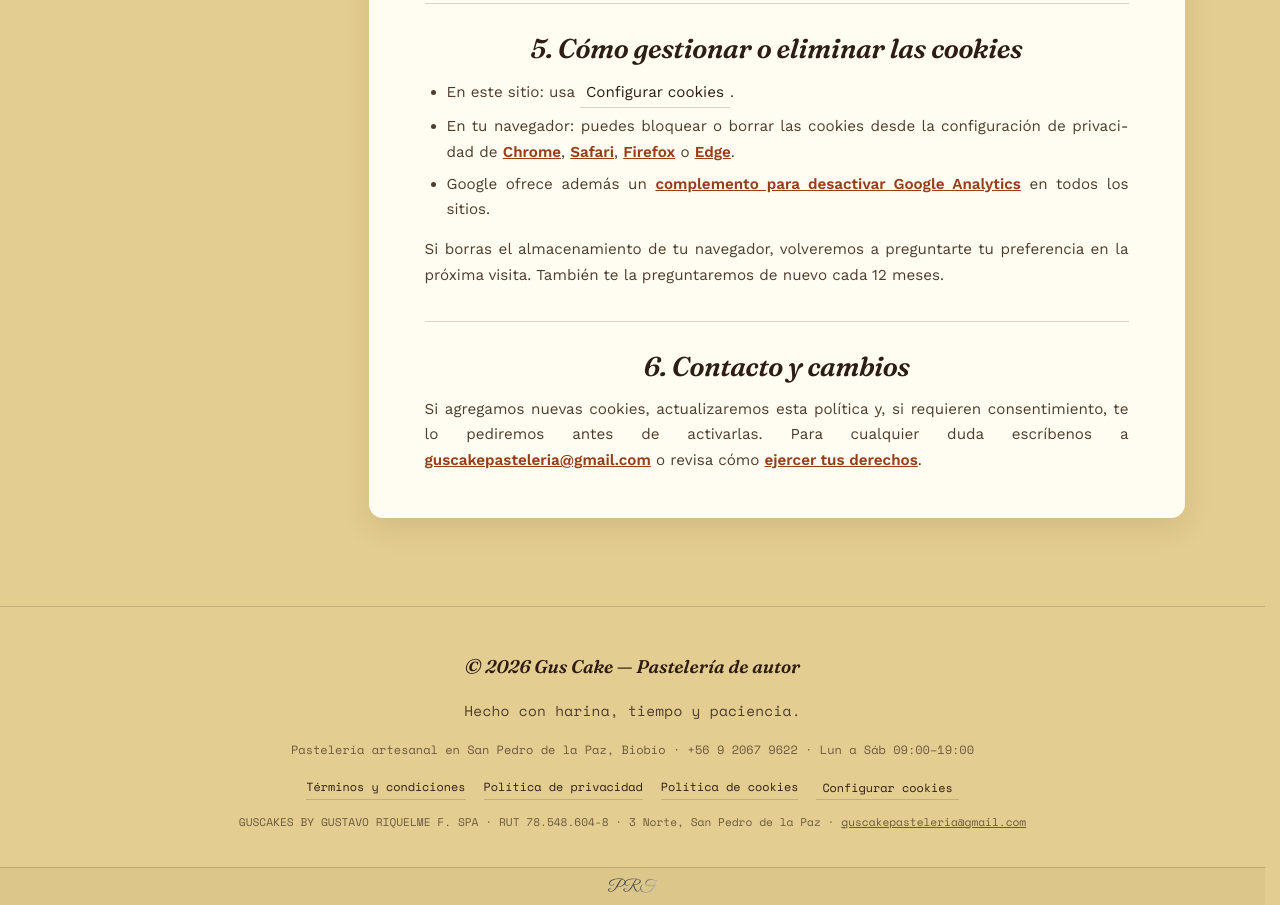
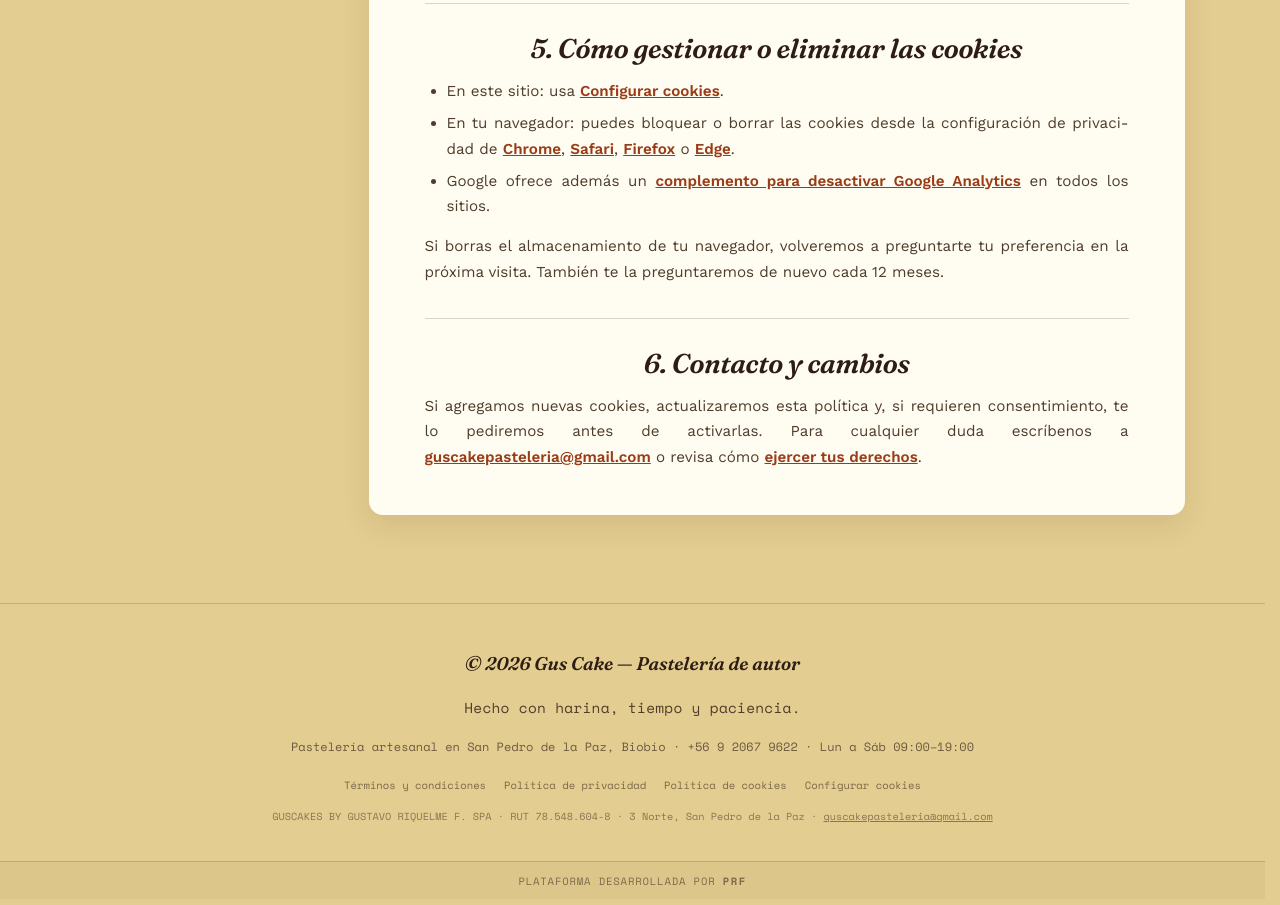
Before and after one commit to PieroRF/guscake, a plain HTML site: page cookies.html in a window 1280 px wide. Shown: the part 2554-3459 px from the top of the page. Drawn offline with nearby package versions, Linux system fonts and the light colour scheme.

Commit message:
Act. Terminos

```diff
--- a/consent.js
+++ b/consent.js
@@ -188,7 +188,8 @@
     if (!panel || panel.hidden) return;
     panel.hidden = true;
     document.documentElement.classList.remove("cookie-modal-open");
-    if (lastFocus && lastFocus.focus) lastFocus.focus();
+    // Devuelve el foco al enlace que abrió la ventana, sin dibujar el recuadro de foco.
+    if (lastFocus && lastFocus.focus) lastFocus.focus({ preventScroll: true, focusVisible: false });
   }
 
   function hideBanner() {
--- a/cookies.html
+++ b/cookies.html
@@ -197,11 +197,11 @@
       <a href="cookies.html">Política de cookies</a>
       <button type="button" class="footer-legal-btn" data-cookie-settings>Configurar cookies</button>
     </nav>
-    <p class="footer-id">GUSCAKES BY GUSTAVO RIQUELME F. SPA · RUT 78.548.604-8 · 3 Norte, San Pedro de la Paz · <a href="mailto:guscakepasteleria@gmail.com">guscakepasteleria@gmail.com</a></p>
+    <p class="footer-id"><span class="nw">GUSCAKES BY GUSTAVO RIQUELME F. SPA</span> · <span class="nw">RUT 78.548.604-8</span> · <span class="nw">3 Norte, San Pedro de la Paz</span> · <a href="mailto:guscakepasteleria@gmail.com">guscakepasteleria@gmail.com</a></p>
   </div>
 
   <div class="footer-credit">
-    <span class="footer-author"><strong>PRF</strong></span>
+    <span class="footer-author">Plataforma desarrollada por <strong>PRF</strong></span>
   </div>
 </footer>
 
--- a/legal-modal.js
+++ b/legal-modal.js
@@ -92,7 +92,8 @@
     if (!modal || modal.hidden) return;
     modal.hidden = true;
     document.documentElement.classList.remove("legal-modal-open");
-    if (lastFocus && lastFocus.focus) lastFocus.focus();
+    // Devuelve el foco al enlace que abrió la ventana, sin dibujar el recuadro de foco.
+    if (lastFocus && lastFocus.focus) lastFocus.focus({ preventScroll: true, focusVisible: false });
   }
 
   // ---------- Documentos legales ----------
--- a/legal.css
+++ b/legal.css
@@ -275,3 +275,15 @@
 .legal-doc .tel,
 .legal-doc .nowrap,
 .legal-doc a[href^="https://wa.me"]{display:inline-block; white-space:nowrap;}
+
+/* Botón "Configurar cookies" dentro del texto: se ve como un enlace */
+.legal-doc .footer-legal-btn{
+  padding:0;
+  border:0;
+  background:none;
+  font:inherit;
+  font-weight:600;
+  color:var(--accent);
+  text-decoration:underline;
+  cursor:pointer;
+}
--- a/style.css
+++ b/style.css
@@ -2949,33 +2949,24 @@ a.resena-autor:hover{color:var(--gold-deep);}
 }
 .footer-author{
   font-family:var(--font-mono);
-  font-size:0.8rem;
-  font-weight:600;
-  letter-spacing:0.1em;
+  font-size:0.66rem;
+  font-weight:400;
+  letter-spacing:0.08em;
   text-transform:uppercase;
   color:var(--espresso-soft);
+  /* Aparece y se atenúa muy lentamente: presente, pero sin llamar la atención */
+  animation:prfFade 7s ease-in-out infinite;
 }
 .footer-author strong{
-  font-family:"Great Vibes", cursive;
-  color:#4A4E53;
-  font-weight:400;
-  font-size:1rem;
-  letter-spacing:0.02em;
-  line-height:1;
-  /* Plata con un destello que recorre las letras */
-  background:linear-gradient(110deg, #33363A 0%, #4A4E53 35%, #B5B9BE 50%, #4A4E53 65%, #33363A 100%);
-  background-size:250% 100%;
-  -webkit-background-clip:text;
-  background-clip:text;
-  -webkit-text-fill-color:transparent;
-  animation:prfShine 3s linear infinite;
-}
-@keyframes prfShine{
-  from{background-position:150% 0;}
-  to{background-position:-50% 0;}
+  font-weight:700;
+  letter-spacing:0.14em;
+}
+@keyframes prfFade{
+  0%, 100%{opacity:0.45;}
+  50%{opacity:0.8;}
 }
 @media (prefers-reduced-motion: reduce){
-  .footer-author strong{animation:none;}
+  .footer-author{animation:none; opacity:0.6;}
 }
 
 @media (max-width:600px){
@@ -3285,46 +3276,46 @@ a.resena-autor:hover{color:var(--gold-deep);}
    Ley 19.628 / Ley 21.719 de Protección de Datos Personales)
    ========================================================== */
 
-/* ---------- Enlaces legales del pie de página ---------- */
+/* ---------- Enlaces legales del pie de página (discretos) ---------- */
 .footer-legal{
   display:flex;
   flex-wrap:wrap;
   justify-content:center;
-  gap:6px 18px;
+  align-items:center;
+  gap:4px 18px;
   font-family:var(--font-mono);
-  font-size:0.74rem;
+  font-size:0.66rem;
   max-width:760px;
-}
+  opacity:0.7;
+  transition:opacity 0.3s var(--ease);
+}
+.footer-legal:hover,
+.footer-legal:focus-within{opacity:1;}
 .footer-legal a,
 .footer-legal-btn{
-  color:var(--espresso);
+  color:var(--espresso-soft);
   text-decoration:none;
-  border-bottom:1px solid var(--line);
-  padding-bottom:1px;
-  transition:color 0.3s var(--ease), border-color 0.3s var(--ease);
-}
-.footer-legal-btn{
+  border:0;
   background:none;
-  border-top:0; border-left:0; border-right:0;
+  padding:2px 0;
   font:inherit;
   cursor:pointer;
+  transition:color 0.3s var(--ease);
 }
 .footer-legal a:hover,
-.footer-legal-btn:hover{
-  color:var(--accent);
-  border-bottom-color:var(--accent);
-}
+.footer-legal-btn:hover{color:var(--espresso); text-decoration:underline; text-underline-offset:3px;}
 .footer-legal a:focus-visible,
-.footer-legal-btn:focus-visible{outline:2px solid var(--accent); outline-offset:3px;}
+.footer-legal-btn:focus-visible{outline:1px dotted var(--espresso-soft); outline-offset:2px; border-radius:2px;}
 .footer-id{
   margin:-6px 0 0;
   font-family:var(--font-mono);
-  font-size:0.7rem;
+  font-size:0.64rem;
   line-height:1.7;
   color:var(--espresso-soft);
-  opacity:0.8;
+  opacity:0.6;
 }
 .footer-id a{color:inherit;}
+.footer-id .nw{white-space:nowrap;}
 
 /* ---------- Avisos breves junto a formularios, boleta y cursos ---------- */
 .form-legal{
```
Also changed, not shown: banqueteria-catering/index.html (+2 -2 lines), cursos-online/index.html (+2 -2 lines), index.html (+2 -2 lines), mayoristas.html (+2 -2 lines), privacidad.html (+2 -2 lines), terminos.html (+2 -2 lines).
